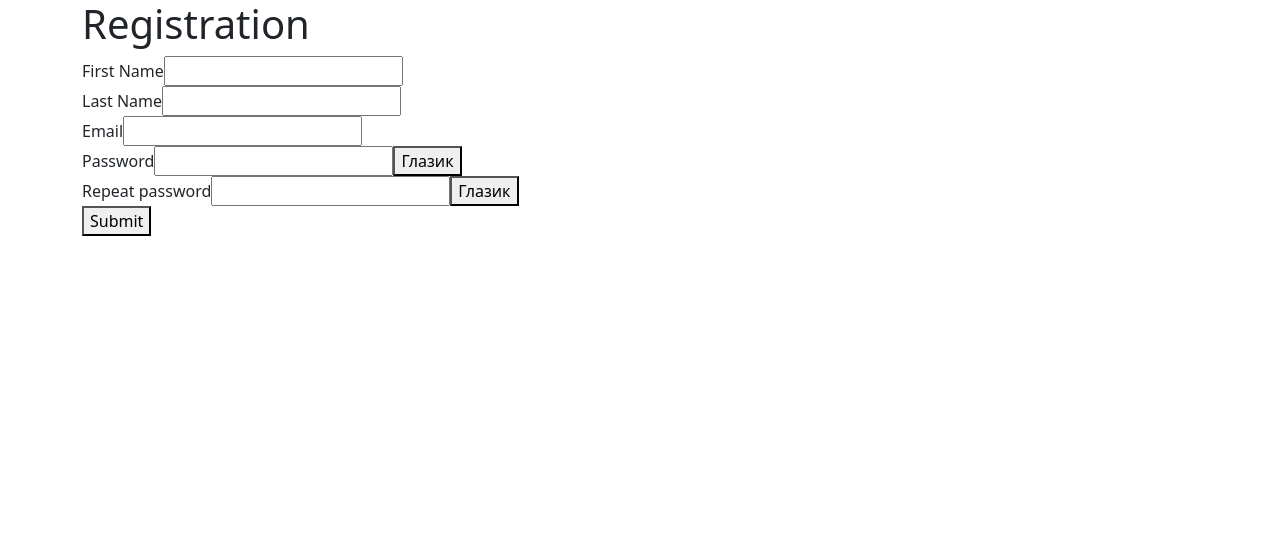
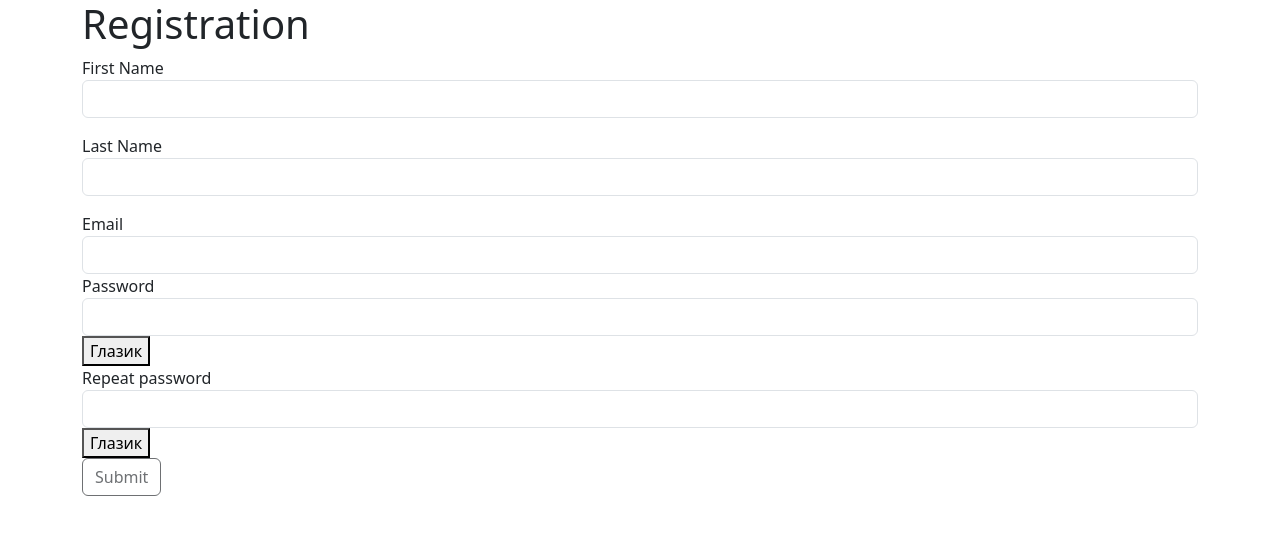
Before and after one commit to Bruhopeless/Graduate-work, an Angular app: page / in a window 1280 px wide. Shown: the top 534 px of the page. Built offline with nearby package versions, Linux system fonts and the light colour scheme.

Commit message:
Add form

```diff
--- a/src/app/registration/registration.component.html
+++ b/src/app/registration/registration.component.html
@@ -1,28 +1,52 @@
 <div class="container">
     <h1>Registration</h1>
-<form action="">
-    <div>
+    <form [formGroup]="form" (ngSubmit)="onSubmit()">
+        <div class="form-group">
             <label for="firstName">First Name</label>
-        <input type="text" name="firstName" id="firstName">
+            <input type="text"
+                   class="form-control"
+                   formControlName="firstName">
+            <p class="error"></p>
         </div>
-    <div>
+
+        <div class="form-group"
+             [ngClass]="{'has-error':form.get('lastName')?.invalid && form.get('lastName')?.touched}">
             <label for="lastName">Last Name</label>
-        <input type="text" name="firstName" id="firstName">
+            <input type="text"
+                   class="form-control"
+                   formControlName="lastName">
+            <p class="error"></p>
         </div>
-    <div>
+
+        <div class="form-group">
             <label for="email">Email</label>
-        <input type="text" name="email" id="email">
+            <input type="text"
+                   class="form-control"
+                   formControlName="email"
+                   email>
+                   <p class="error" *ngIf="form.get('email')?.invalid && form.get('email') ?.touched">Введите корректный email</p>
         </div>
-    <div>
+
+        <div class="form-group">
             <label for="password">Password</label>
-        <input type="password" name="password" id="password">
+            <input type="password"
+                   class="form-control"
+                   pattern="/^(?=.*[a-z])(?=.*[A-Z])(?=.*\d).{8,}$/"
+                   formControlName="pass">
             <button>Глазик</button>
+            <p class="error" *ngIf="form.get('pass')?.invalid && form.get('pass')?.touched">Введите пароль от 8 символов</p>
         </div>
-    <div>
+
+        <div class="form-group">
             <label for="repeatPassword">Repeat password</label>
-        <input type="password" name="repeatPassword" id="repeatPassword">
+            <input type="password"
+                   class="form-control"
+                   formControlName="repPass">
             <button>Глазик</button>
+            <p class="error" *ngIf="form.errors?.['passwordMismatch'] && form.get('repPass')?.touched">Пароль не совпадает</p>
         </div>
-    <button>Submit</button>
+        <button class="btn"
+                type="submit"
+                [disabled]="form.invalid">Submit</button>
     </form>
 </div>
--- a/src/app/registration/registration.component.ts
+++ b/src/app/registration/registration.component.ts
@@ -1,10 +1,36 @@
-import { Component } from '@angular/core';
+import { Component, OnInit } from '@angular/core';
+import { FormGroup, FormControl, Validators } from '@angular/forms';
 
 @Component({
   selector: 'app-registration',
   templateUrl: './registration.component.html',
   styleUrl: './registration.component.css'
 })
-export class RegistrationComponent {
+export class RegistrationComponent implements OnInit {
+  form!: FormGroup;
 
+  ngOnInit(): void {
+    this.form = new FormGroup ({
+      firstName: new FormControl('', Validators.required),
+      lastName: new FormControl('', Validators.required),
+      email: new FormControl('', Validators.required),
+      pass: new FormControl('', Validators.required),
+      repPass: new FormControl ('', Validators.required)},
+      { validators: this.passwordSame } as any
+    );
+  }
+
+  passwordSame (formGroup: FormGroup):any {
+    const password = formGroup.get('pass')?.value;
+    const confirmPassword = formGroup.get('repPass')?.value;
+
+    if (password === confirmPassword || (!password && !confirmPassword)) {
+      return null;
+    }
+    return { 'passwordMismatch': true };
+  }
+
+  onSubmit() {
+
+  }
 }
```
Also changed, not shown: src/app/app.module.ts (+7 -2 lines). Lines whose indentation alone changed are shown as unchanged.
